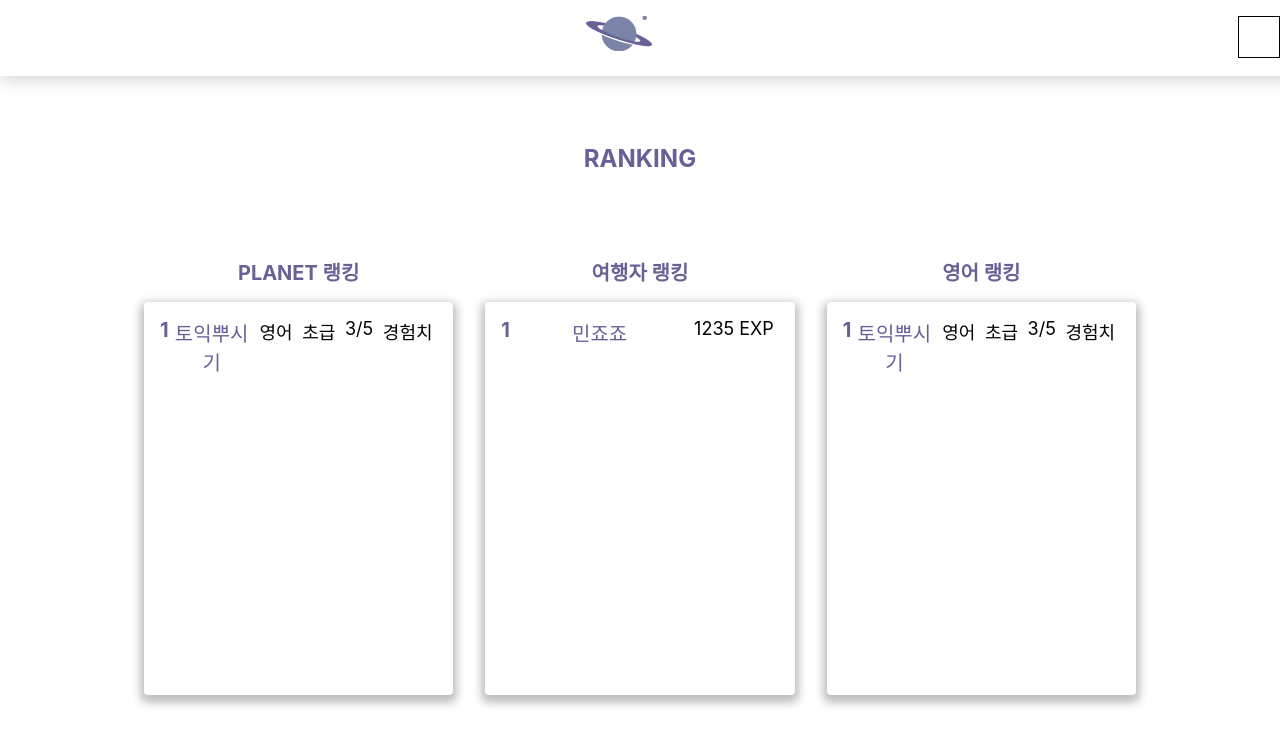
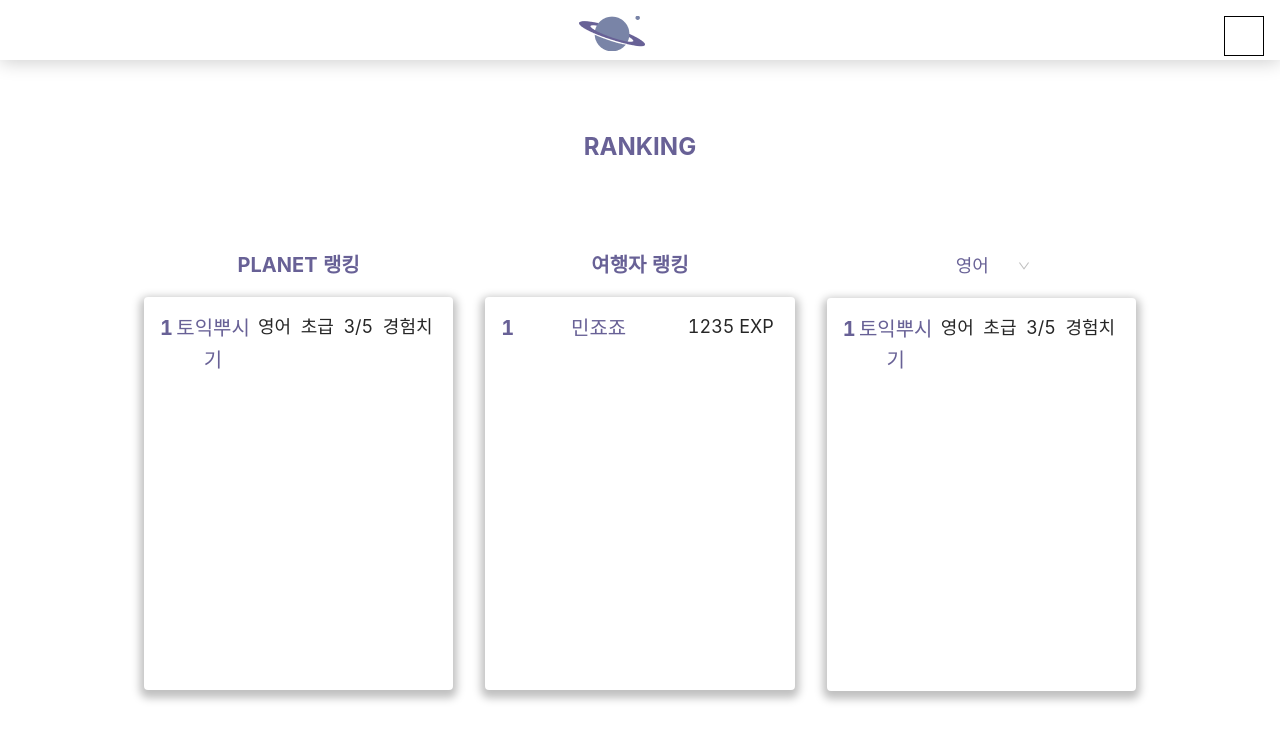
Before and after one commit to cosmic-plannet/plannet-front, a React (Create React App) app: page /ranking in a window 1280 px wide. Shown: the top 746 px of the page. Built offline with nearby package versions, Linux system fonts and the light colour scheme.

Commit message:
update: Apply select design

```diff
--- a/src/App.css
+++ b/src/App.css
@@ -1,3 +1,5 @@
+@import "antd/dist/antd.css";
+
 .App {
     text-align: center;
 }
--- a/src/pages/ranking.js
+++ b/src/pages/ranking.js
@@ -2,6 +2,8 @@ import React, { useEffect, useState } from "react";
 import styled from "styled-components";
 import { useDispatch, useSelector } from "react-redux";
 import Header from "../components/header";
+import { Select } from "antd";
+
 //import { getQuestion, getToday } from "store/box";
 
 const Wrapper = styled.div`
@@ -76,6 +78,11 @@ const Ranking = ({ history }) => {
     // const dispatch = useDispatch();
 
     // useEffect(() => {});
+    const selects = ["영어", "컴퓨터", "취직/면접", "제2외국어", "자격증", "시험"];
+    const { Option } = Select;
+    const handleChange = (value) => {
+        console.log(`selected ${value}`);
+    };
 
     const movePage = (page) => {
         history.push(`/${page}`);
@@ -115,7 +122,18 @@ const Ranking = ({ history }) => {
                         </RankingBox>
                     </RankingContainer>
                     <RankingContainer>
-                        <RankingTitle>영어 랭킹</RankingTitle>
+                        <RankingTitle>
+                            <Select
+                                defaultValue={selects[0]}
+                                style={{ width: 120, fontSize: "18px", color: "#686196" }}
+                                bordered={false}
+                                onChange={handleChange}
+                            >
+                                {selects.map((select, index) => {
+                                    return <Option value={index}>{select}</Option>;
+                                })}
+                            </Select>
+                        </RankingTitle>
                         <RankingBox>
                             <RankingList>
                                 <RankingLi>
```
